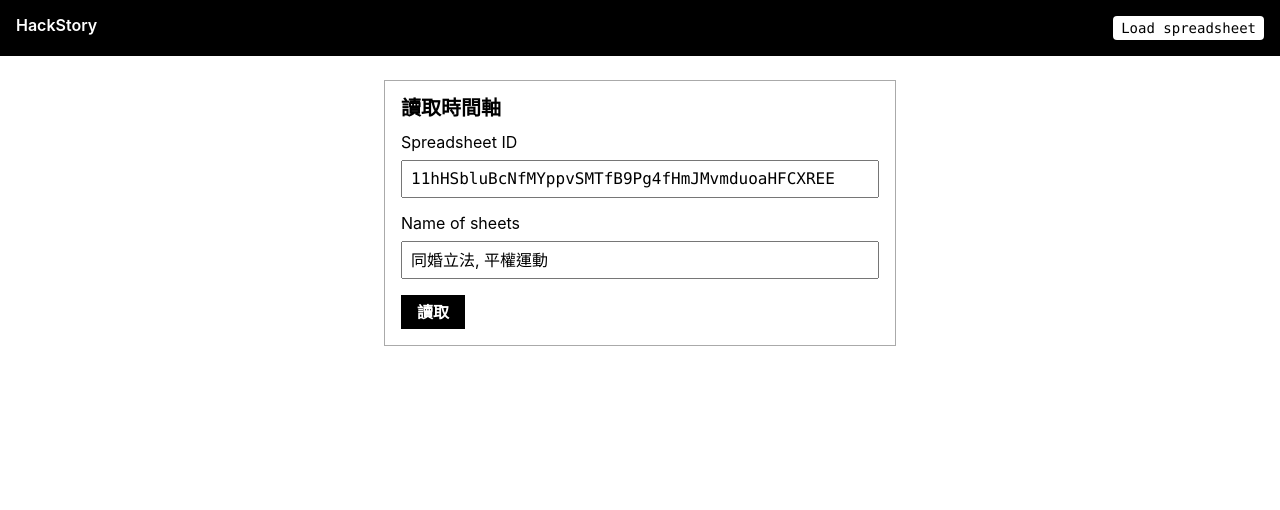
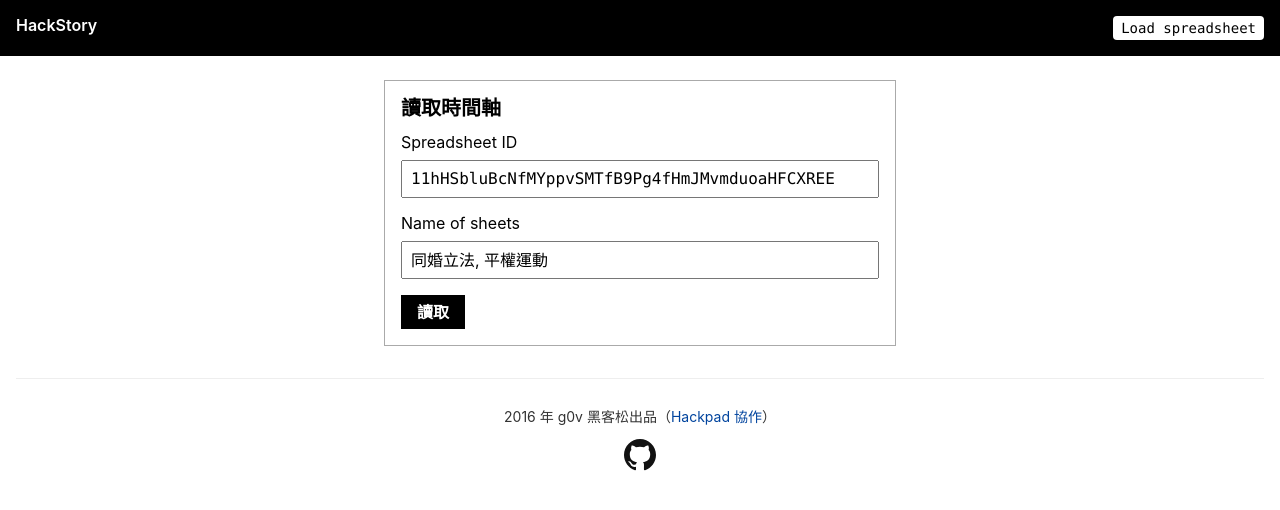
Before and after one commit to g0v/HackStory, a website: page index.html in a window 1280 px wide. Drawn offline with nearby package versions, Linux system fonts and the light colour scheme.

Commit message:
Add a basic footer

```diff
--- a/index.html
+++ b/index.html
@@ -50,7 +50,15 @@
       <button type="submit" class="pv2 ph3 border bg-black pointer white bn hover-bg-dark-green fw6 pointer">新增</button>
     </form>
 
-    <div id="timeline-container"></div>
+    <div id="timeline-container" class="mt2"></div>
+    <footer class="bt b--light-gray mt4 pv3 tc">
+      <p class="dark-gray f6">
+        2016 年 g0v 黑客松出品（<a href="https://g0v.hackpad.com/HackStory-6svktTYKVLb" class="hover-black dark-blue no-underline">Hackpad 協作</a>）
+      </p>
+      <a class="v-middle link near-black hover-silver dib mh3 tc" href="https://github.com/g0v/HackStory" title="GitHub">
+        <svg class="dib h2 w2" fill="currentColor" xmlns="http://www.w3.org/2000/svg" viewBox="0 0 16 16" fill-rule="evenodd" clip-rule="evenodd" stroke-linejoin="round" stroke-miterlimit="1.414"><path d="M8 0C3.58 0 0 3.582 0 8c0 3.535 2.292 6.533 5.47 7.59.4.075.547-.172.547-.385 0-.19-.007-.693-.01-1.36-2.226.483-2.695-1.073-2.695-1.073-.364-.924-.89-1.17-.89-1.17-.725-.496.056-.486.056-.486.803.056 1.225.824 1.225.824.714 1.223 1.873.87 2.33.665.072-.517.278-.87.507-1.07-1.777-.2-3.644-.888-3.644-3.953 0-.873.31-1.587.823-2.147-.083-.202-.358-1.015.077-2.117 0 0 .672-.215 2.2.82.638-.178 1.323-.266 2.003-.27.68.004 1.364.092 2.003.27 1.527-1.035 2.198-.82 2.198-.82.437 1.102.163 1.915.08 2.117.513.56.823 1.274.823 2.147 0 3.073-1.87 3.75-3.653 3.947.287.246.543.735.543 1.48 0 1.07-.01 1.933-.01 2.195 0 .215.144.463.55.385C13.71 14.53 16 11.534 16 8c0-4.418-3.582-8-8-8"/></svg>
+      </a>
+    </footer>
 
     <script src="js/vendor/jquery-1.12.0.min.js"></script>
     <script src="js/vendor/vis.min.js"></script>
```
